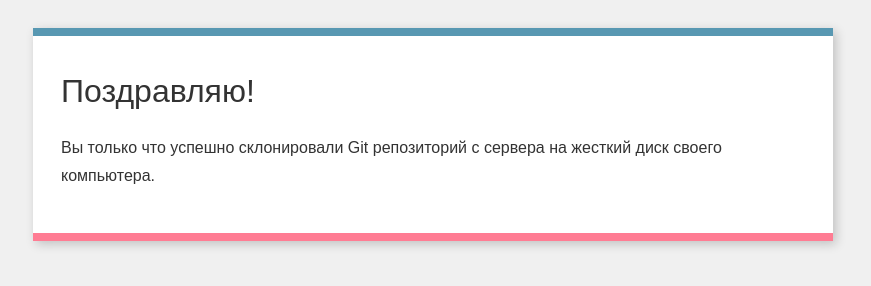
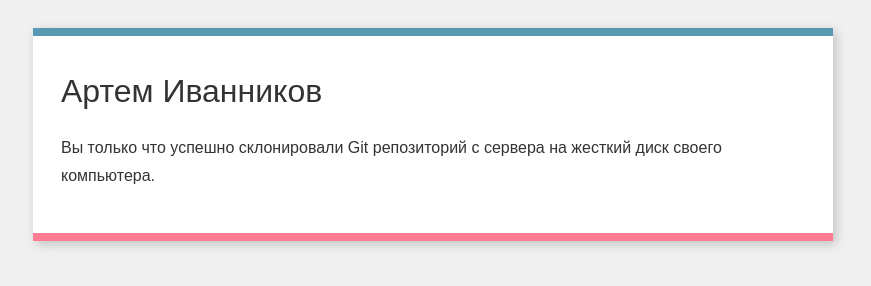
Before and after one commit to XThemeY/git-test, a plain HTML site: page index.html in a window 1280 px wide. Shown: the whole page, without its empty margins (207-1078 px from the left). Drawn offline with Linux system fonts and the light colour scheme.

Commit message:
Added name in index.html

```diff
--- a/index.html
+++ b/index.html
@@ -1,5 +1,6 @@
 <!DOCTYPE html>
 <html lang="en">
+
 <head>
 	<meta charset="utf-8" />
 	<meta name="viewport" content="width=device-width, initial-scale=1" />
@@ -7,13 +8,15 @@
 	<link rel="stylesheet" href="css/normalize.css" />
 	<link rel="stylesheet" href="css/main.css" />
 </head>
+
 <body>
 	<div class="box">
-            <h1>Поздравляю!</h1>
+		<h1>Артем Иванников</h1>
 		<p>
 			Вы только что успешно склонировали Git репозиторий с сервера на
 			жесткий диск своего компьютера.
 		</p>
 	</div>
 </body>
+
 </html>
```
Lines whose indentation alone changed are shown as unchanged.
